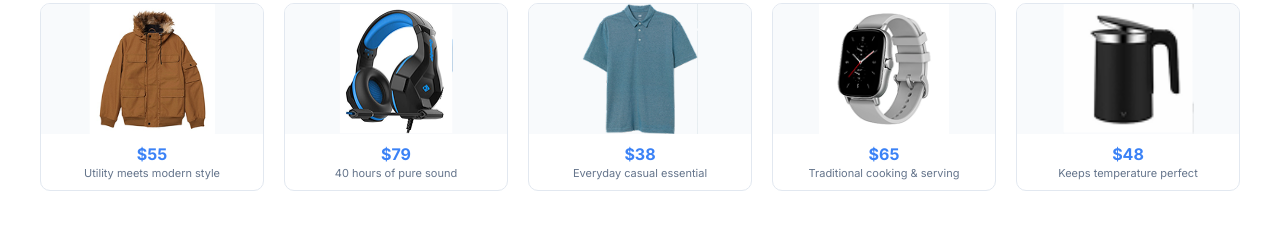
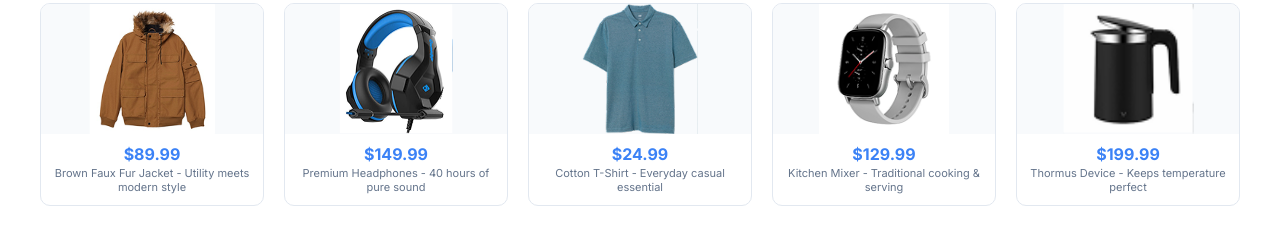
Before and after one commit to maliha-shazad/ecommerce-frontend-design, a plain HTML site: page index.html in a window 1280 px wide. Shown: the part 1571-1819 px from the top of the page. Drawn offline with Linux system fonts and the light colour scheme; files whose address does not match are found by name.

Commit message:
complete full ecommerce website

```diff
--- a/index.html
+++ b/index.html
@@ -1324,8 +1324,8 @@
                 <img src="assests/cloth/2 1.png" alt="Utility meets modern style">
             </div>
             <div class="recommended-info">
-                    <div class="recommended-price">$55</div>
-                    <div class="recommended-desc">Utility meets modern style</div>
+                <div class="recommended-price">$89.99</div>
+                <div class="recommended-desc">Brown Faux Fur Jacket - Utility meets modern style</div>
             </div>
         </div>
         <div class="recommended-card" onclick="location.href='product-details.html?id=19'">
@@ -1333,8 +1333,8 @@
                 <img src="assests/tech/image 29.png" alt="40 hours of pure sound">
             </div>
             <div class="recommended-info">
-                    <div class="recommended-price">$79</div>
-                    <div class="recommended-desc">40 hours of pure sound</div>
+                <div class="recommended-price">$149.99</div>
+                <div class="recommended-desc">Premium Headphones - 40 hours of pure sound</div>
             </div>
         </div>
         <div class="recommended-card" onclick="location.href='product-details.html?id=3'">
@@ -1342,8 +1342,8 @@
                 <img src="assests/cloth/Bitmap.png" alt="Everyday casual essential">
             </div>
             <div class="recommended-info">
-                    <div class="recommended-price">$38</div>
-                    <div class="recommended-desc">Everyday casual essential</div>
+                <div class="recommended-price">$24.99</div>
+                <div class="recommended-desc">Cotton T-Shirt - Everyday casual essential</div>
             </div>
         </div>
         <div class="recommended-card" onclick="location.href='product-details.html?id=11'">
@@ -1351,8 +1351,8 @@
                 <img src="assests/interior/8.png" alt="Traditional cooking & serving">
             </div>
             <div class="recommended-info">
-                    <div class="recommended-price">$65</div>
-                    <div class="recommended-desc">Traditional cooking & serving</div>
+                <div class="recommended-price">$129.99</div>
+                <div class="recommended-desc">Kitchen Mixer - Traditional cooking & serving</div>
             </div>
         </div>
         <div class="recommended-card" onclick="location.href='product-details.html?id=23'">
@@ -1360,8 +1360,8 @@
                 <img src="assests/tech/image 85.png" alt="Keeps temperature perfect">
             </div>
             <div class="recommended-info">
-                    <div class="recommended-price">$48</div>
-                    <div class="recommended-desc">Keeps temperature perfect</div>
+                <div class="recommended-price">$199.99</div>
+                <div class="recommended-desc">Thormus Device - Keeps temperature perfect</div>
             </div>
         </div>
     </div>
```
Lines whose indentation alone changed are shown as unchanged.
